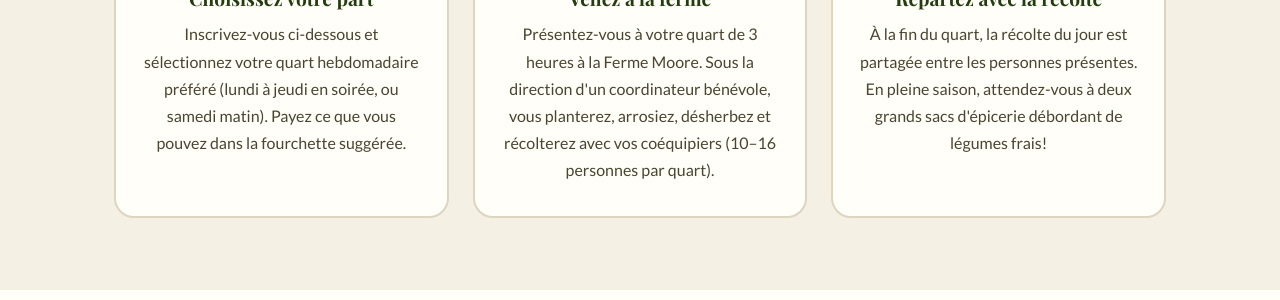
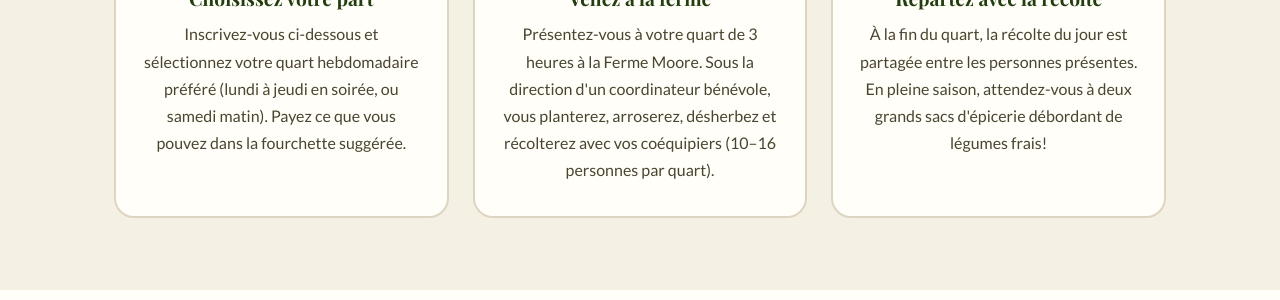
Before and after one commit to Etienne-Lefebvre/collectif-vege, a Jekyll site: the page built from index.html, in a window 1280 px wide and 900 px high, scrolled down 2052 px. Shown: the part 236-536 px from the top of the window. Built offline with Jekyll 4.4.1, drawn with Linux system fonts in a browser that asks for light colours; some web fonts are replaced.

Commit message:
Arroserez

```diff
--- a/index.html
+++ b/index.html
@@ -184,7 +184,7 @@ description: "Collectif Végé est un organisme sans but lucratif à Gatineau o
           <span class="en">Come to the farm</span>
         </h3>
         <p>
-          <span class="fr">Présentez-vous à votre quart de 3 heures à la Ferme Moore. Sous la direction d'un coordinateur bénévole, vous planterez, arrosiez, désherbez et récolterez avec vos coéquipiers (10–16 personnes par quart).</span>
+          <span class="fr">Présentez-vous à votre quart de 3 heures à la Ferme Moore. Sous la direction d'un coordinateur bénévole, vous planterez, arroserez, désherbez et récolterez avec vos coéquipiers (10–16 personnes par quart).</span>
           <span class="en">Show up for your 3-hour shift at Moore Farm. Under a volunteer coordinator's guidance, you'll plant, water, weed and harvest alongside other veggie collective members (10–16 people per shift).</span>
         </p>
       </div>
```
